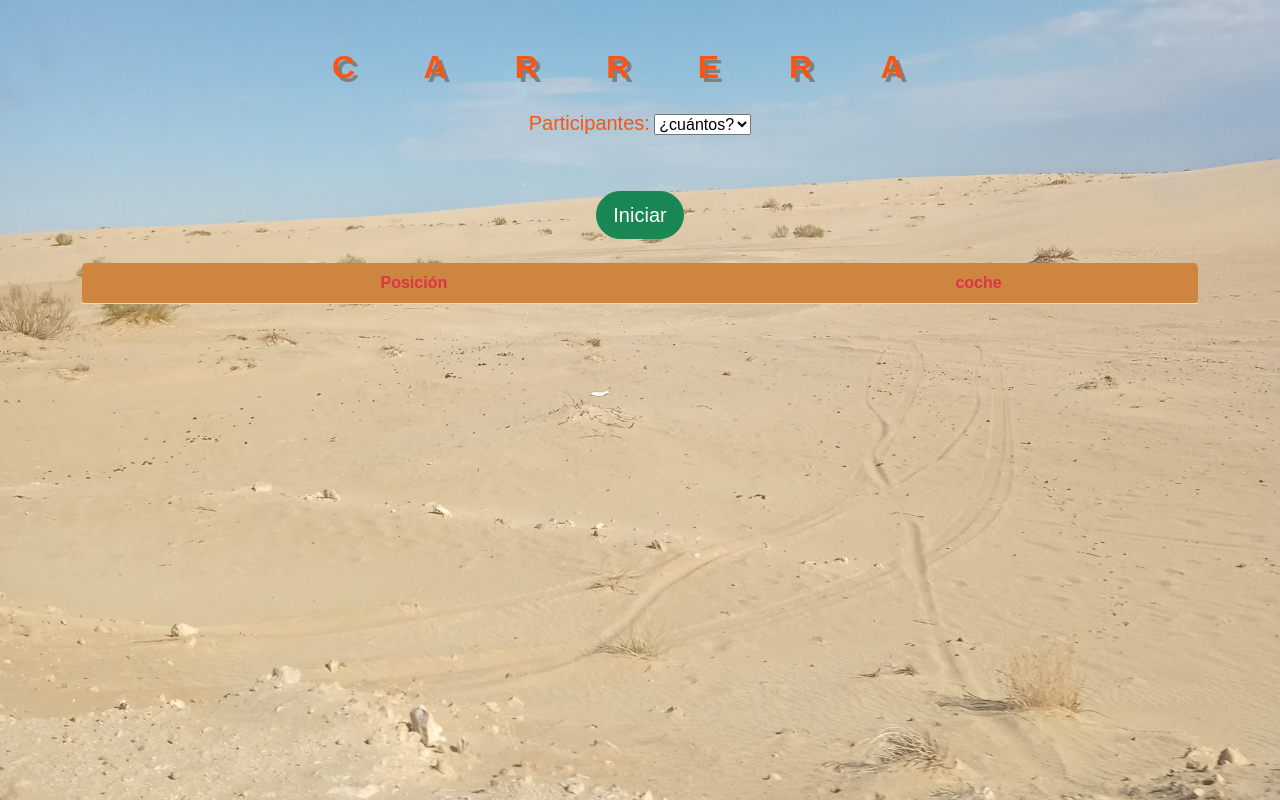
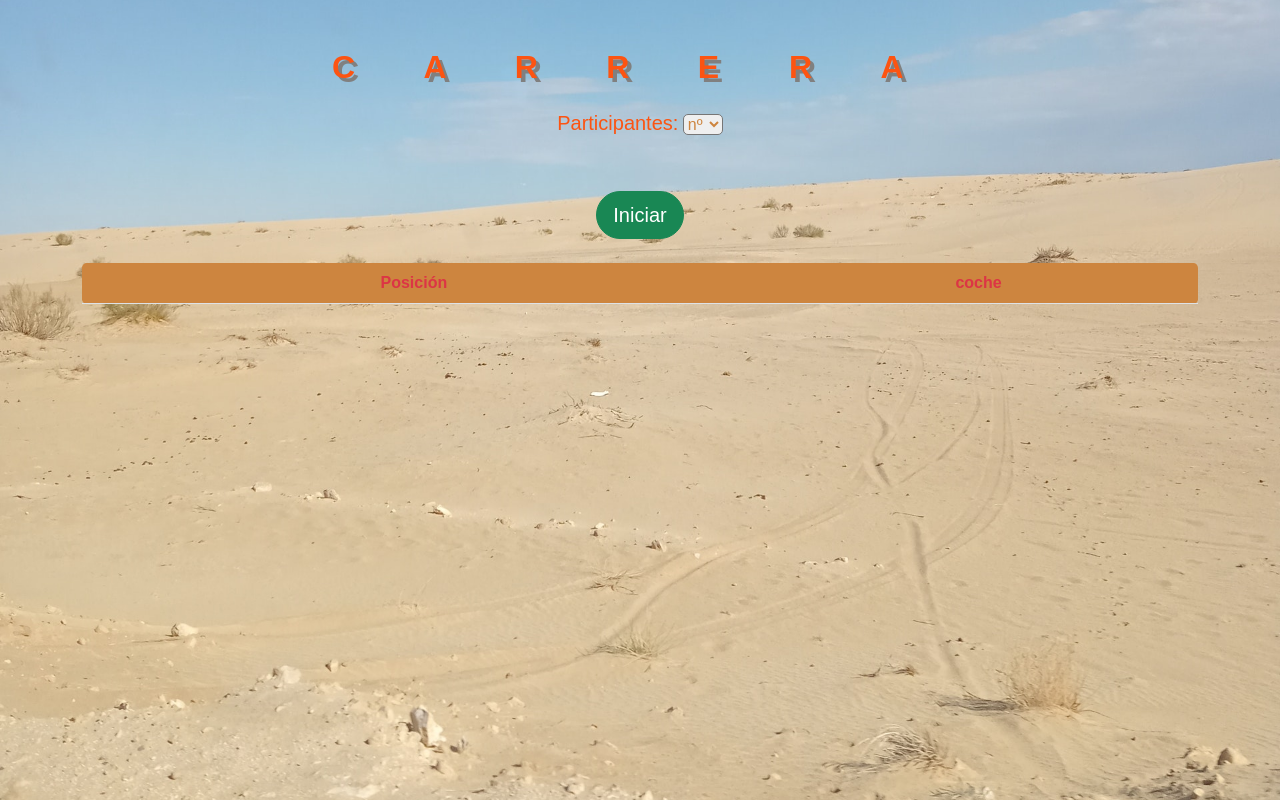
Before and after one commit to montsea999/carrera-de-coches, a plain HTML site: page index.html in a window 1280 px wide. Drawn offline with nearby package versions, Linux system fonts and the light colour scheme.

Commit message:
committing all changes

```diff
--- a/index.html
+++ b/index.html
@@ -115,8 +115,8 @@
 		<label for="participantes">
 			<h5>Participantes:</h5>
 		</label>
-		<select class="custom-select" id="participantes">
-			<option disabled selected value="">¿cuántos?</option>
+		<select class="custom-select" id="participantes" style="color:peru; width:40px; border-radius:5px;">
+			<option disabled selected value="">nº</option>
 			<option value="1">1</option>
 			<option value="2">2</option>
 			<option value="3">3</option>
```
